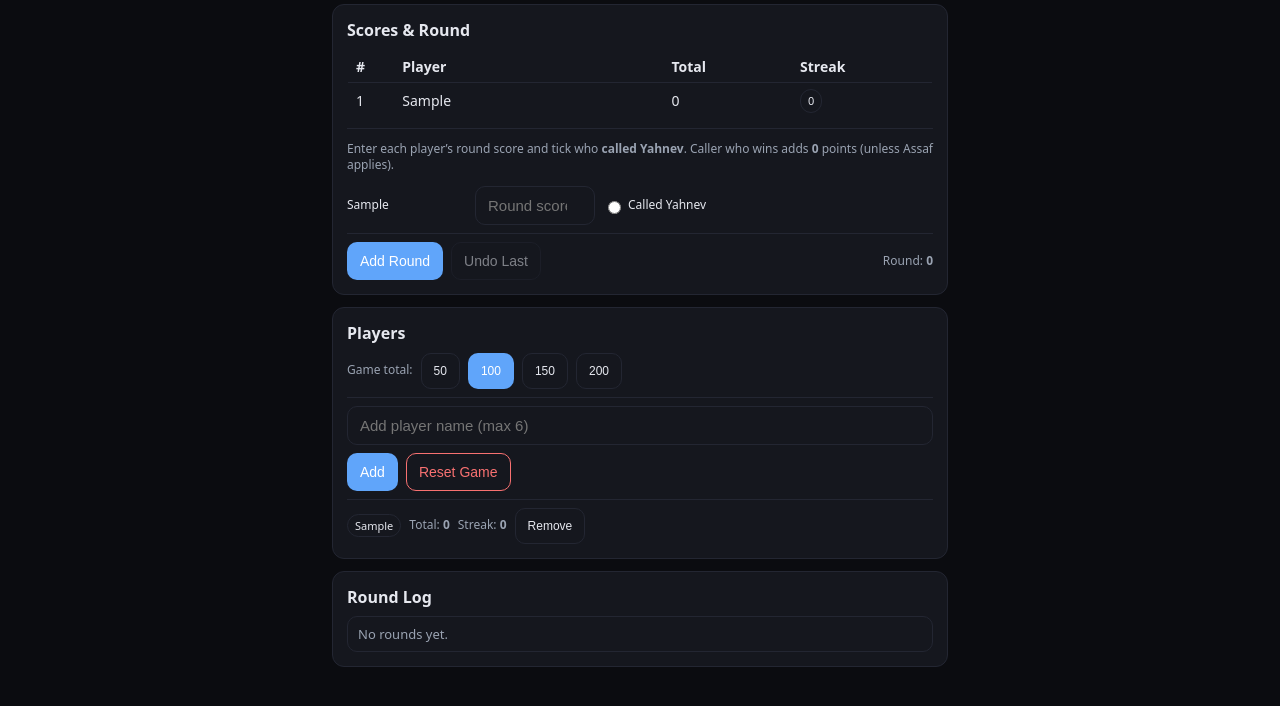
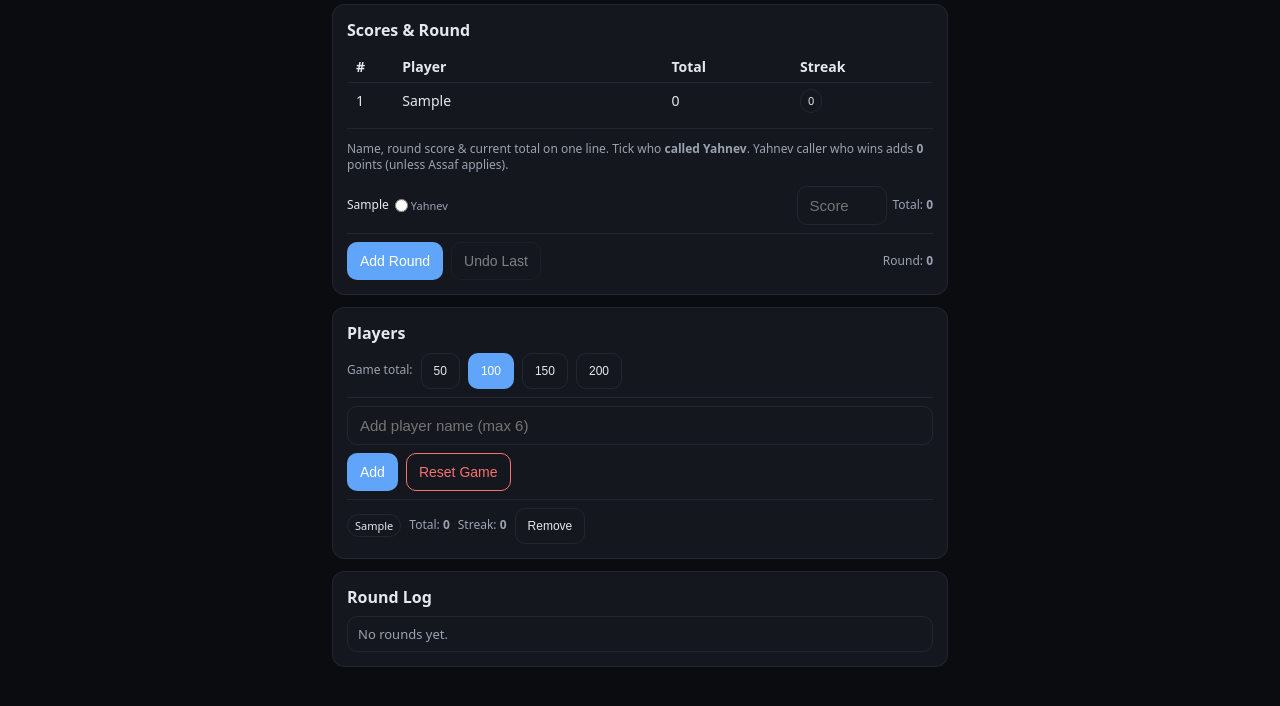
Before and after one commit to RRRRMMMBBBB/yahnev-scorer, a plain HTML site: page index.html in a window 1280 px wide. Both pictures are taken after typing "Sample" into the empty fields and a click on the button "Add". Shown: the part 58-764 px from the top of the page. Drawn offline with Linux system fonts and the light colour scheme.

Commit message:
Update index.html

```diff
--- a/index.html
+++ b/index.html
@@ -182,6 +182,39 @@
 
   .switch{display:flex; gap:4px; align-items:center}
 
+  /* round row: Name | Round score | Total */
+  .round-row{
+    display:flex;
+    flex-wrap:wrap;
+    gap:6px;
+    align-items:center;
+  }
+  .round-name{
+    display:flex;
+    align-items:center;
+    gap:6px;
+    min-width:120px;
+    flex:1 1 auto;
+  }
+  .round-radio{
+    display:flex;
+    align-items:center;
+    gap:3px;
+    font-size:11px;
+    color:var(--muted);
+  }
+  .round-radio input{
+    margin:0;
+  }
+  .round-score{
+    flex:0 0 90px;
+  }
+  .round-total{
+    font-size:12px;
+    color:var(--muted);
+    white-space:nowrap;
+  }
+
   /* Fire rain animation */
   .fire-rain{
     position:fixed;
@@ -255,8 +288,8 @@
       <div class="divider"></div>
 
       <p class="muted small">
-        Enter each player’s round score and tick who <strong>called Yahnev</strong>.
-        Caller who wins adds <strong>0</strong> points (unless Assaf applies).
+        Name, round score &amp; current total on one line. Tick who <strong>called Yahnev</strong>.
+        Yahnev caller who wins adds <strong>0</strong> points (unless Assaf applies).
       </p>
 
       <div id="roundFormArea" class="stack"></div>
@@ -385,14 +418,17 @@
 
     state.players.forEach(p=>{
       const wrapper = document.createElement('div');
-      wrapper.className = 'row';
+      wrapper.className = 'round-row';
       wrapper.innerHTML = `
-        <label class="small" style="min-width:120px">${p.name}</label>
-        <input type="number" step="1" inputmode="numeric" pattern="[0-9]*" placeholder="Round score" data-score="${p.id}" />
-        <label class="small" style="display:flex;align-items:center;gap:4px;">
-          <input type="radio" name="yaniv" value="${p.id}" />
-          <span>Called Yahnev</span>
-        </label>
+        <div class="round-name">
+          <span class="small">${p.name}</span>
+          <label class="round-radio">
+            <input type="radio" name="yaniv" value="${p.id}" />
+            <span>Yahnev</span>
+          </label>
+        </div>
+        <input class="round-score" type="number" step="1" inputmode="numeric" pattern="[0-9]*" placeholder="Score" data-score="${p.id}" />
+        <span class="round-total">Total: <strong class="tot">${p.total}</strong></span>
       `;
       roundFormArea.appendChild(wrapper);
     });
@@ -666,7 +702,9 @@
     if(!parsed.ok){ alert(parsed.error); return; }
     applyRound(parsed);
     clearRoundInputs();
-    renderBoard(); renderLog();
+    renderBoard();
+    renderLog();
+    renderRoundForm(); // update per-player totals next to score inputs
     roundNumberEl.textContent = state.rounds.length;
     undoBtn.disabled = state.rounds.length === 0;
   });
@@ -674,7 +712,9 @@
   undoBtn.addEventListener('click', ()=>{
     if(!state.rounds.length) return;
     undoLastRound();
-    renderBoard(); renderLog(); renderRoundForm();
+    renderBoard();
+    renderLog();
+    renderRoundForm();
     roundNumberEl.textContent = state.rounds.length;
     undoBtn.disabled = state.rounds.length === 0;
   });
@@ -684,7 +724,11 @@
     state.players = [];
     state.rounds = [];
     save();
-    renderPlayers(); renderBoard(); renderLog(); renderRoundForm(); renderGameLimit();
+    renderPlayers();
+    renderBoard();
+    renderLog();
+    renderRoundForm();
+    renderGameLimit();
     roundNumberEl.textContent = '0';
     undoBtn.disabled = true;
   });
```
